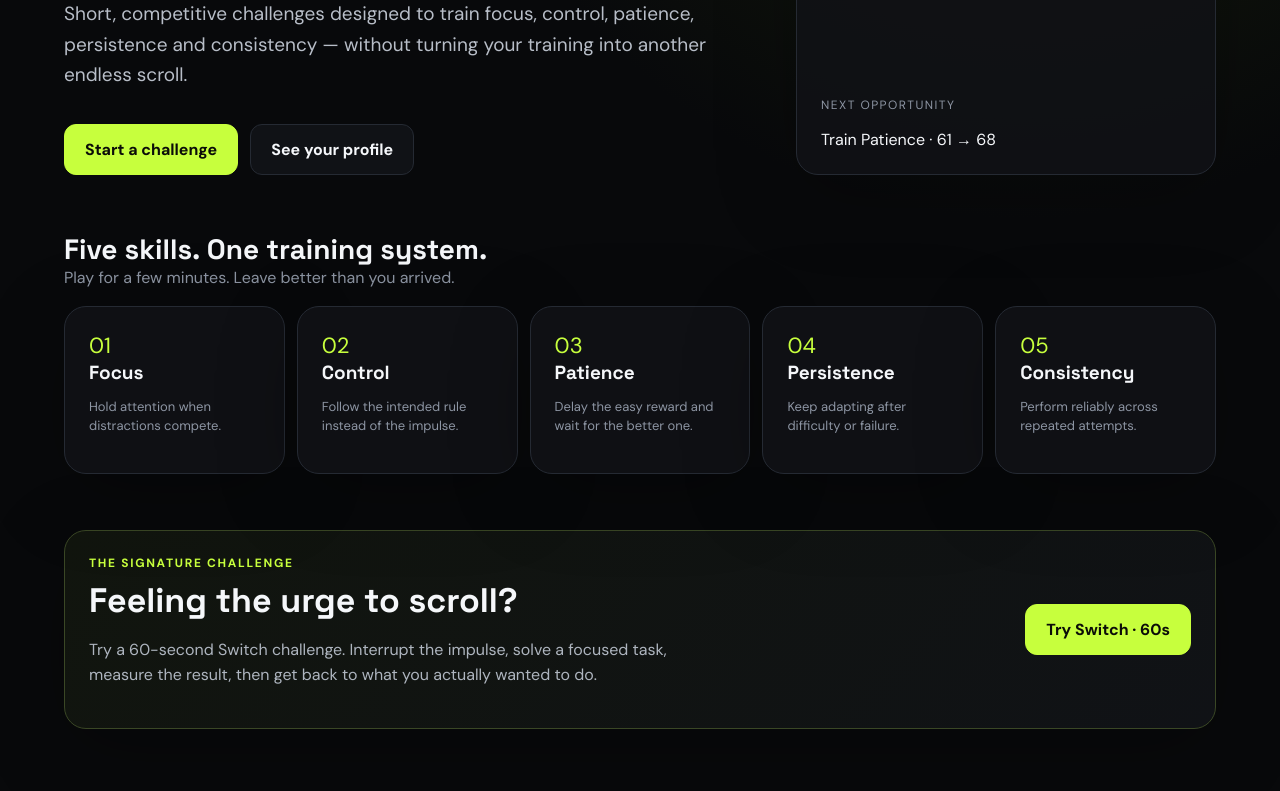
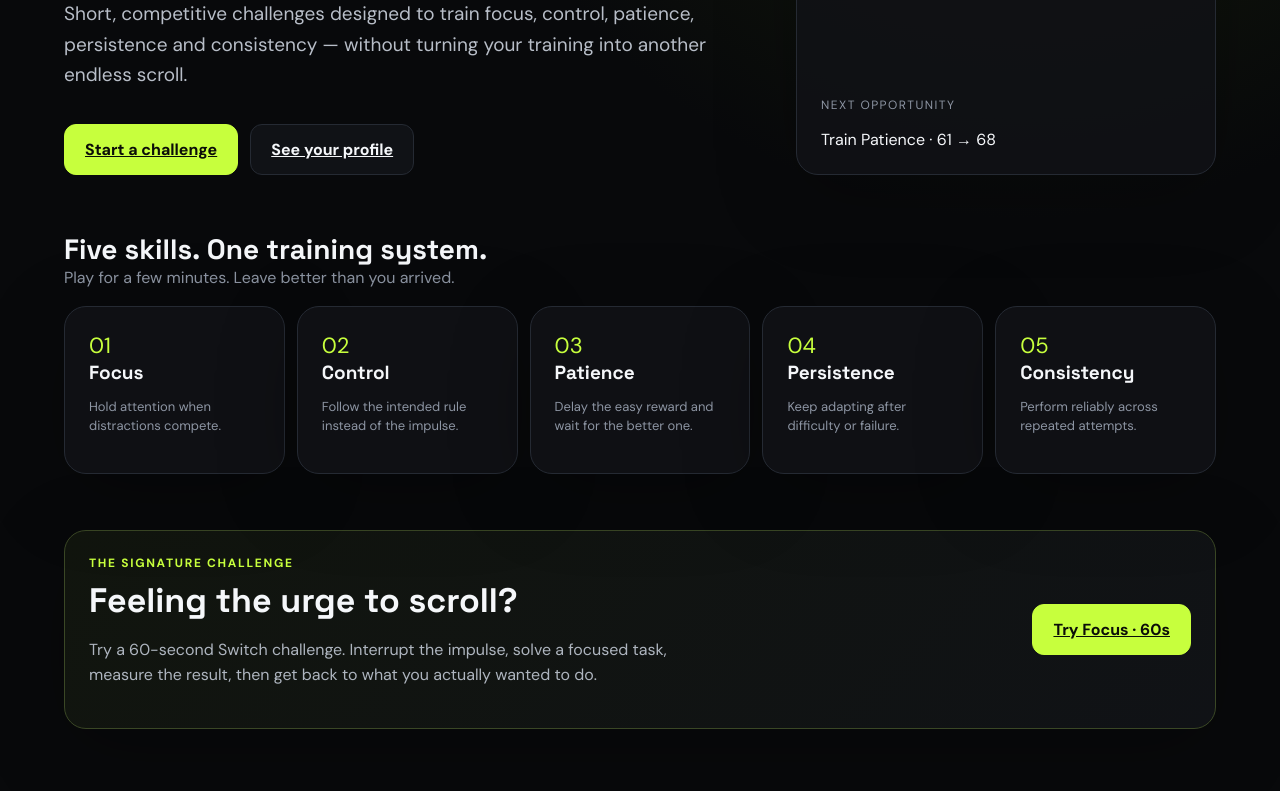
Before and after one commit to Nar-Lod/FORGE, a Next.js app: page / in a window 1280 px wide. Shown: the part 360-1151 px from the top of the page. Built offline with nearby package versions, Linux system fonts and the light colour scheme.

Commit message:
Connect home experience to playable Focus challenge

```diff
--- a/app/page.tsx
+++ b/app/page.tsx
@@ -1,6 +1,6 @@
 "use client";
 
-import { useState } from "react";
+import Link from "next/link";
 
 const skills = [
   ["Focus", "Hold attention when distractions compete."],
@@ -10,115 +10,26 @@ const skills = [
   ["Consistency", "Perform reliably across repeated attempts."],
 ];
 
-const metrics = [
-  ["Focus", 81],
-  ["Control", 69],
-  ["Patience", 61],
-  ["Persistence", 84],
-  ["Consistency", 73],
-];
+const metrics = [["Focus", 81], ["Control", 69], ["Patience", 61], ["Persistence", 84], ["Consistency", 73]];
 
 export default function Home() {
-  const [started, setStarted] = useState(false);
-
   return (
     <div className="forge-shell">
-      <header className="topbar">
-        <div className="brand">F<span>O</span>RGE</div>
-        <div className="status">ALPHA 0.1 · BUILDING IN PUBLIC</div>
-      </header>
-
+      <header className="topbar"><div className="brand">F<span>O</span>RGE</div><div className="status">ALPHA 0.1 · BUILDING IN PUBLIC</div></header>
       <main className="main">
         <section className="hero">
           <div>
             <div className="eyebrow">Train the switch</div>
             <h1>Your mind is a skill. Train it.</h1>
-            <p className="lead">
-              Short, competitive challenges designed to train focus, control,
-              patience, persistence and consistency — without turning your
-              training into another endless scroll.
-            </p>
-            <div className="cta-row">
-              <button className="btn btn-primary" onClick={() => setStarted(true)}>
-                {started ? "Challenge ready ↓" : "Start a challenge"}
-              </button>
-              <button className="btn btn-secondary" onClick={() => document.getElementById("profile")?.scrollIntoView({ behavior: "smooth" })}>
-                See your profile
-              </button>
-            </div>
+            <p className="lead">Short, competitive challenges designed to train focus, control, patience, persistence and consistency — without turning your training into another endless scroll.</p>
+            <div className="cta-row"><Link className="btn btn-primary" href="/challenges/focus">Start a challenge</Link><a className="btn btn-secondary" href="#profile">See your profile</a></div>
           </div>
-
-          <div className="card score-card">
-            <div>
-              <div className="card-label">Forge score</div>
-              <div className="score">76</div>
-              <div className="percentile">Top 18% worldwide*</div>
-              <div className="progress"><div style={{ width: "76%" }} /></div>
-            </div>
-            <div>
-              <div className="card-label">Next opportunity</div>
-              <p style={{ marginBottom: 0 }}>Train Patience · 61 → 68</p>
-            </div>
-          </div>
+          <div className="card score-card"><div><div className="card-label">Forge score</div><div className="score">76</div><div className="percentile">Top 18% worldwide*</div><div className="progress"><div style={{ width: "76%" }} /></div></div><div><div className="card-label">Next opportunity</div><p style={{ marginBottom: 0 }}>Train Patience · 61 → 68</p></div></div>
         </section>
-
-        <section className="section" id="challenge">
-          <div className="section-title">
-            <div>
-              <h2>Five skills. One training system.</h2>
-              <p>Play for a few minutes. Leave better than you arrived.</p>
-            </div>
-          </div>
-          <div className="challenge-grid">
-            {skills.map(([name, description], i) => (
-              <article className="card challenge" key={name}>
-                <div className="icon">0{i + 1}</div>
-                <div>
-                  <strong>{name}</strong>
-                  <p>{description}</p>
-                </div>
-              </article>
-            ))}
-          </div>
-        </section>
-
-        <section className="section">
-          <div className="card switch">
-            <div>
-              <div className="eyebrow">The signature challenge</div>
-              <h2>Feeling the urge to scroll?</h2>
-              <p>
-                Try a 60-second Switch challenge. Interrupt the impulse, solve
-                a focused task, measure the result, then get back to what you
-                actually wanted to do.
-              </p>
-            </div>
-            <button className="btn btn-primary" onClick={() => setStarted(true)}>Try Switch · 60s</button>
-          </div>
-        </section>
-
-        <section className="section" id="profile">
-          <div className="section-title">
-            <div>
-              <h2>Your development profile</h2>
-              <p>Performance metrics, not diagnoses.</p>
-            </div>
-          </div>
-          <div className="metric-row">
-            {metrics.map(([name, value]) => (
-              <div className="card metric" key={name}>
-                <div className="metric-name">{name}</div>
-                <div className="metric-value">{value}</div>
-                <div className="progress"><div style={{ width: `${value}%` }} /></div>
-              </div>
-            ))}
-          </div>
-        </section>
-
-        <p className="footer-note">
-          *Alpha benchmark is illustrative. Production percentiles will use an
-          explicitly defined, privacy-conscious benchmark population.
-        </p>
+        <section className="section"><div className="section-title"><div><h2>Five skills. One training system.</h2><p>Play for a few minutes. Leave better than you arrived.</p></div></div><div className="challenge-grid">{skills.map(([name, description], i) => <article className="card challenge" key={name}><div className="icon">0{i + 1}</div><div><strong>{name}</strong><p>{description}</p></div></article>)}</div></section>
+        <section className="section"><div className="card switch"><div><div className="eyebrow">The signature challenge</div><h2>Feeling the urge to scroll?</h2><p>Try a 60-second Switch challenge. Interrupt the impulse, solve a focused task, measure the result, then get back to what you actually wanted to do.</p></div><Link className="btn btn-primary" href="/challenges/focus">Try Focus · 60s</Link></div></section>
+        <section className="section" id="profile"><div className="section-title"><div><h2>Your development profile</h2><p>Performance metrics, not diagnoses.</p></div></div><div className="metric-row">{metrics.map(([name, value]) => <div className="card metric" key={name}><div className="metric-name">{name}</div><div className="metric-value">{value}</div><div className="progress"><div style={{ width: `${value}%` }} /></div></div>)}</div></section>
+        <p className="footer-note">*Alpha benchmark is illustrative. Production percentiles will use an explicitly defined, privacy-conscious benchmark population.</p>
       </main>
     </div>
   );
```
